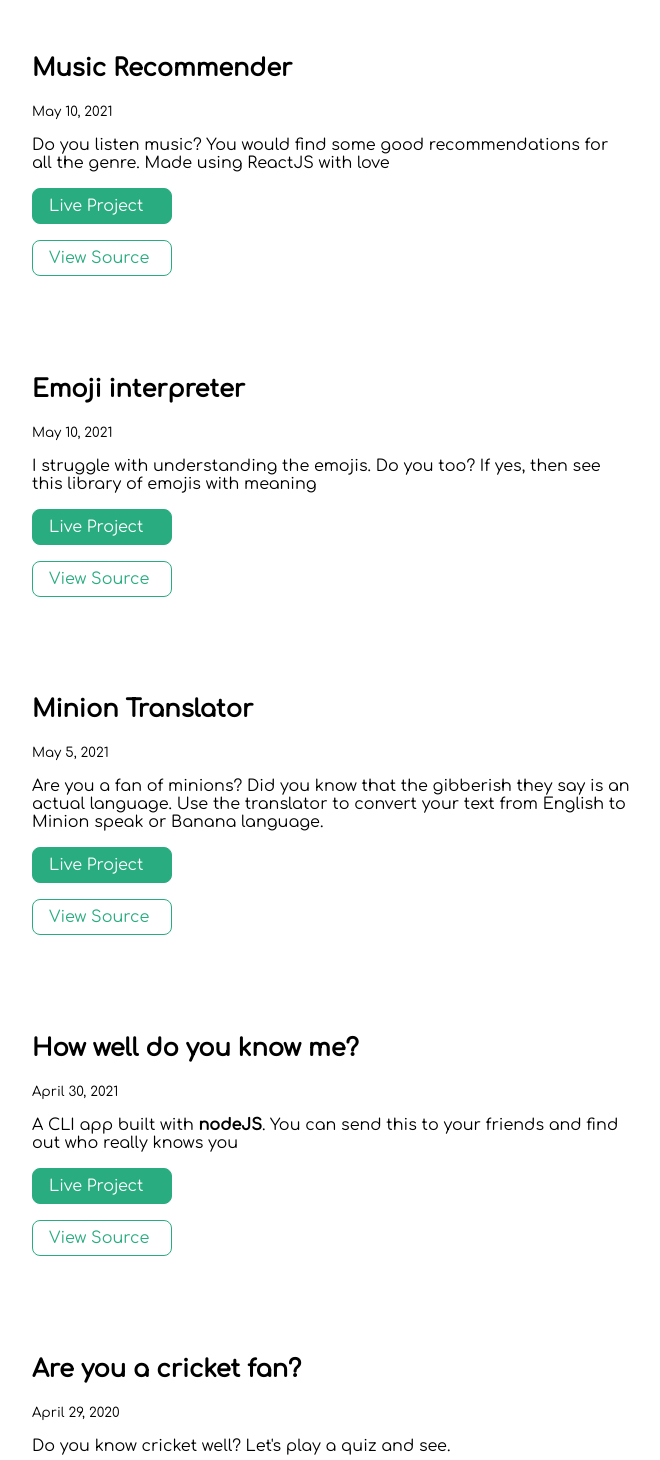
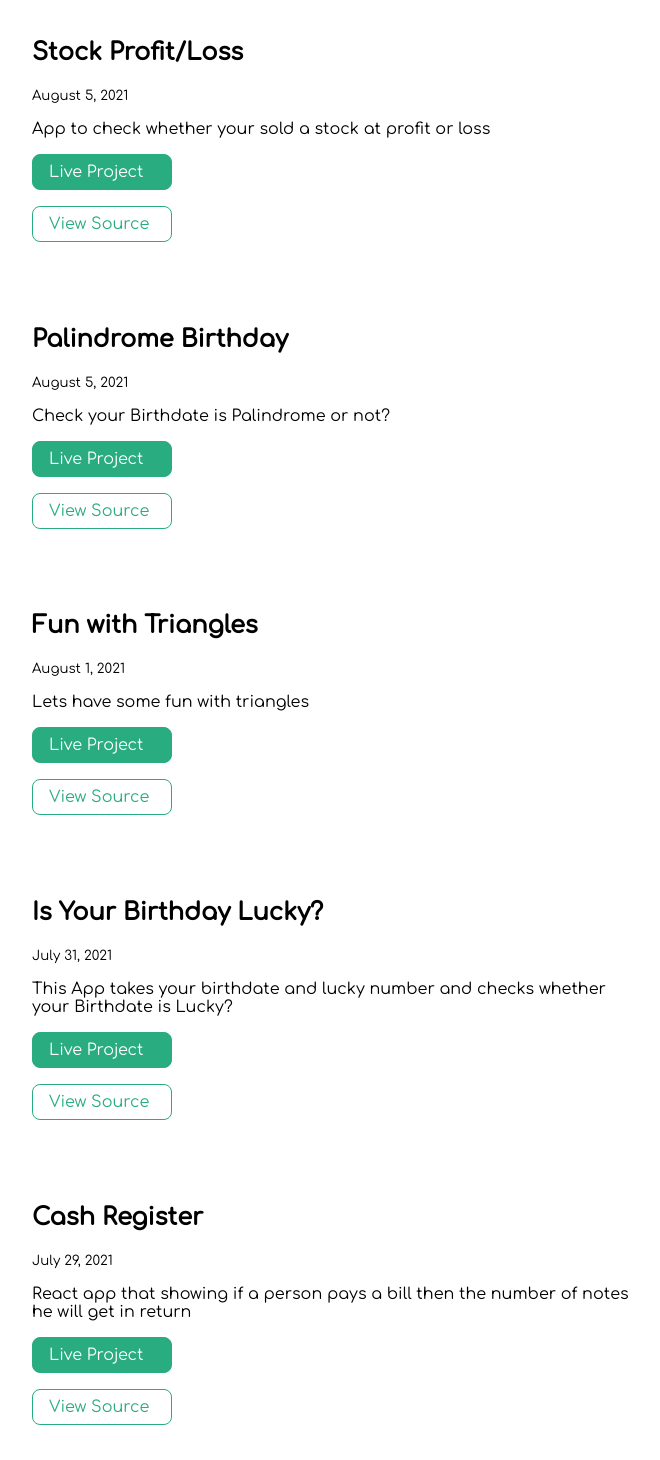
Before and after one commit to vrx29/portfolio, a plain HTML site: page projects.html in a window 1280 px wide. Shown: the part 319-1779 px from the top of the page, without its empty margins (308-968 px from the left). Drawn offline with Linux system fonts and the light colour scheme.

Commit message:
first commit

```diff
--- a/projects.html
+++ b/projects.html
@@ -1,11 +1,13 @@
 <!DOCTYPE html>
 <html lang="en">
+
 <head>
-    <meta charset="UTF-8">
-    <meta name="viewport" content="width=device-width, initial-scale=1.0">
+    <meta charset="UTF-8" />
+    <meta name="viewport" content="width=device-width, initial-scale=1.0" />
     <link href="styles.css" rel="stylesheet" />
     <title>projects | Vineet</title>
 </head>
+
 <body>
     <nav class="navigation container">
         <div class="nav-brand"><a href="/">Vineet Kumar</a></div>
@@ -23,76 +25,162 @@
     </nav>
 
     <header class="hero">
-        <h1 class="hero-heading">Have a look at my <span class="heading-inverted">Projects</span></h1>
+        <h1 class="hero-heading">
+            Have a look at my <span class="heading-inverted">Projects</span>
+        </h1>
     </header>
 
     <ul class="list-non-bullet">
+        <li>
+            <article class="showcase-list container container-center">
+                <h1>Stock Profit/Loss</h1>
+                <small>August 5, 2021</small>
+                <p>
+                    App to check whether your sold a stock at profit or loss
+                </p>
+
+                <a class="link link-primary" href="https://16305.csb.app/">Live Project</a>
+                <a class="link link-secondary" href="https://github.com/vrx29/mark14-stock-profitLoss">View Source</a>
+            </article>
+        </li>
 
         <li>
-            <article class="showcase-list container container-center ">
+            <article class="showcase-list container container-center">
+                <h1>Palindrome Birthday</h1>
+                <small>August 5, 2021</small>
+                <p>
+                    Check your Birthdate is Palindrome or not?
+                </p>
+
+                <a class="link link-primary" href="https://fjved.csb.app/">Live Project</a>
+                <a class="link link-secondary" href="https://github.com/vrx29/mark13-dob-palindrome">View Source</a>
+            </article>
+        </li>
+
+        <li>
+            <article class="showcase-list container container-center">
+                <h1>Fun with Triangles</h1>
+                <small>August 1, 2021</small>
+                <p>
+                    Lets have some fun with triangles
+                </p>
+
+                <a class="link link-primary" href="https://zlv30.csb.app/">Live Project</a>
+                <a class="link link-secondary" href="https://github.com/vrx29/mark12-fun-with-triangles">View Source</a>
+            </article>
+        </li>
+
+        <li>
+            <article class="showcase-list container container-center">
+                <h1>Is Your Birthday Lucky?</h1>
+                <small>July 31, 2021</small>
+                <p>
+                    This App takes your birthdate and lucky number and checks whether
+                    your Birthdate is Lucky?
+                </p>
+
+                <a class="link link-primary" href="https://s1wdh.csb.app/">Live Project</a>
+                <a class="link link-secondary" href="https://github.com/vrx29/mark11-isBirthdateLucky">View Source</a>
+            </article>
+        </li>
+
+        <li>
+            <article class="showcase-list container container-center">
+                <h1>Cash Register</h1>
+                <small>July 29, 2021</small>
+                <p>
+                    React app that showing if a person pays a bill then the number of
+                    notes he will get in return
+                </p>
+
+                <a class="link link-primary" href="https://mrbsw.csb.app/">Live Project</a>
+                <a class="link link-secondary" href="https://github.com/vrx29/mark10-cash-register">View Source</a>
+            </article>
+        </li>
+
+        <li>
+            <article class="showcase-list container container-center">
                 <h1>Music Recommender</h1>
                 <small>May 10, 2021</small>
-            <p>Do you listen music? You would find some good recommendations for all the genre. Made using ReactJS with love</p>
+                <p>
+                    Do you listen music? You would find some good recommendations for
+                    all the genre. Made using ReactJS with love
+                </p>
 
                 <a class="link link-primary" href="https://7i0gv.csb.app/">Live Project</a>
                 <a class="link link-secondary" href="https://github.com/vrx29/Music-react">View Source</a>
-
             </article>
-
         </li>
 
         <li>
-            <article class="showcase-list container container-center ">
+            <article class="showcase-list container container-center">
                 <h1>Emoji interpreter</h1>
                 <small>May 10, 2021</small>
-            <p>I struggle with understanding the emojis. Do you too? If yes, then see this library of emojis with meaning</p>
+                <p>
+                    I struggle with understanding the emojis. Do you too? If yes, then
+                    see this library of emojis with meaning
+                </p>
 
                 <a class="link link-primary" href="https://mk63x.csb.app/">Live Project</a>
                 <a class="link link-secondary" href="https://github.com/vrx29/emoji-interpreter">View Source</a>
-
             </article>
-
-        </li>
-
-
-        <li>
-            <article class="showcase-list container container-center ">
-                <h1>Minion Translator</h1>
-            <small>May 5, 2021</small>
-            <p>Are you a fan of minions? Did you know that the gibberish they say is an actual language. Use the translator to convert your text from English to Minion speak or Banana language.</p>
-
-            <a class="link link-primary" href="https://github.com/vrx29/Minion-Translator">Live Project</a>
-            <a class="link link-secondary" href="https://github.com/vrx29/Minion-Translator">View Source</a>
-
-            </article>
-
         </li>
 
         <li>
-            <article class="showcase-list container container-center ">
-                <h1>How well do you know me?</h1>
-                <small>April 30, 2021</small>
-                <p>A CLI app built with <strong>nodeJS</strong>. You can send this to your friends and find out who really knows you</p>
+            <article class="showcase-list container container-center">
+                <h1>German Accent Translator</h1>
+                <small>May 5, 2021</small>
+                <p>
+                    Are you a fan of minions? Did you know that the gibberish they say
+                    is an actual language. Use the translator to convert your text from
+                    English to Minion speak or Banana language.
+                </p>
 
-                <a class="link link-primary" href="https://replit.com/@vrx29/KnowMeQuiz">Live Project</a>
-                <a class="link link-secondary" href="https://replit.com/@vrx29/KnowMeQuiz">View Source</a>
+                <a class="link link-primary" href="https://7kcp2.csb.app/">Live Project</a>
+                <a class="link link-secondary" href="https://github.com/vrx29/mark7-german-accent-translator">View
+                    Source</a>
             </article>
-
         </li>
 
         <li>
-            <article class="showcase-list container container-center ">
+            <article class="showcase-list container container-center">
+                <h1>Minion Translator</h1>
+                <small>May 5, 2021</small>
+                <p>
+                    Are you a fan of minions? Did you know that the gibberish they say
+                    is an actual language. Use the translator to convert your text from
+                    English to Minion speak or Banana language.
+                </p>
+
+                <a class="link link-primary" href="https://tflxp.csb.app/">Live Project</a>
+                <a class="link link-secondary" href="https://github.com/vrx29/Minion-Translator">View Source</a>
+            </article>
+        </li>
+
+        <li>
+            <article class="showcase-list container container-center">
+                <h1>How well do you know me?</h1>
+                <small>April 30, 2021</small>
+                <p>
+                    A CLI app built with <strong>nodeJS</strong>. You can send this to
+                    your friends and find out who really knows you
+                </p>
+
+                <a class="link link-primary" href="https://replit.com/@vrx29/KnowMeQuiz">Live Project</a>
+                <a class="link link-secondary" href="https://github.com/vrx29/KnowMeQuiz">View Source</a>
+            </article>
+        </li>
+
+        <li>
+            <article class="showcase-list container container-center">
                 <h1>Are you a cricket fan?</h1>
                 <small>April 29, 2020</small>
                 <p>Do you know cricket well? Let's play a quiz and see.</p>
 
                 <a class="link link-primary" href="https://replit.com/@vrx29/assignment1#index.js">Live Project</a>
-            <a class="link link-secondary" href="hhttps://replit.com/@vrx29/assignment1#index.js">View Source</a>
-
+                <a class="link link-secondary" href="https://github.com/vrx29/Cricket-Quiz">View Source</a>
             </article>
-
         </li>
-
     </ul>
 
     <footer class="footer">
@@ -113,9 +201,8 @@
                     linkedin
                 </a>
             </li>
-
         </ul>
     </footer>
+</body>
 
-</body>
 </html>
--- a/styles.css
+++ b/styles.css
@@ -164,7 +164,13 @@ hr {
 
 /** projects **/
 .showcase-list {
-  padding: 2rem;
+  padding: 1rem 2rem;
+  margin-bottom: 1rem;
+}
+.showcase-list:hover {
+  /* box-shadow: rgba(0, 0, 0, 0.05) 0px 0px 0px 1px; */
+  border-left: 5px solid rgb(40, 172, 128);
+  box-shadow: rgba(0, 0, 0, 0.1) 0px 10px 50px;
 }
 
 /** blogs **/
```
Also changed, not shown: blogs.html (+25 -15 lines), index.html (+17 -10 lines). Lines whose indentation alone changed are shown as unchanged.
